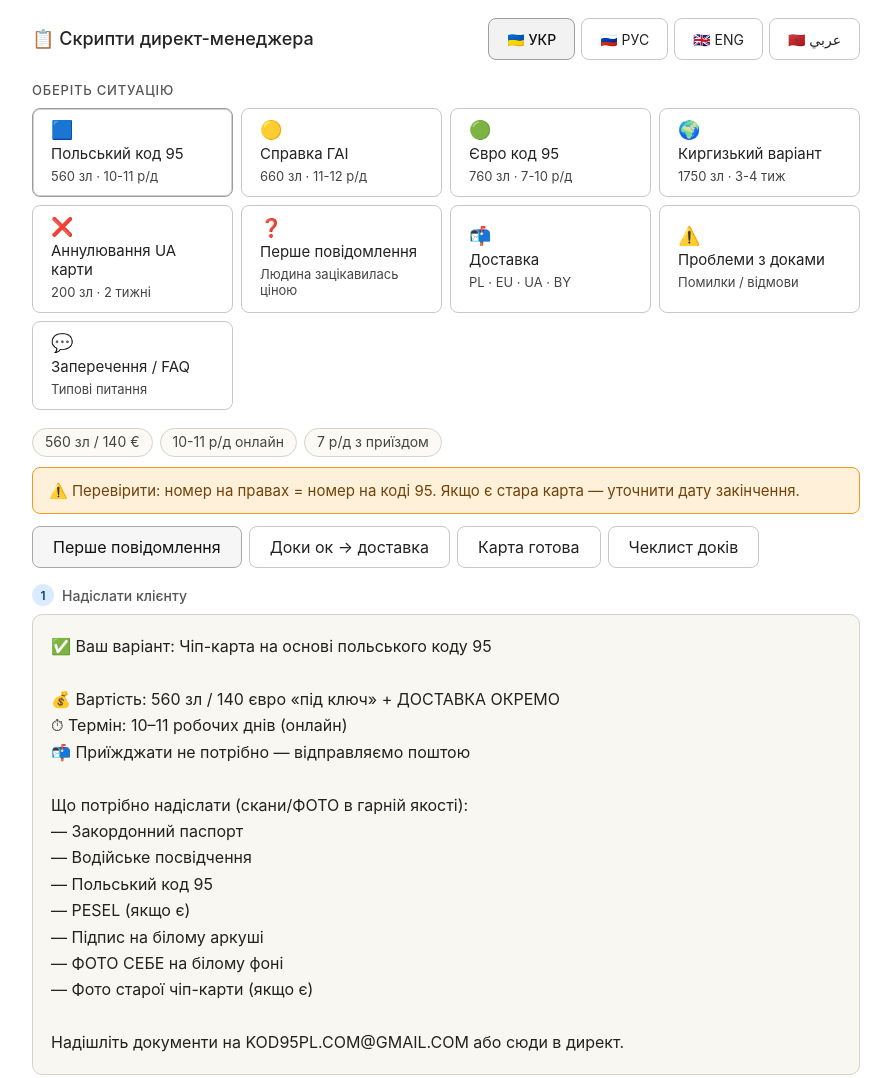
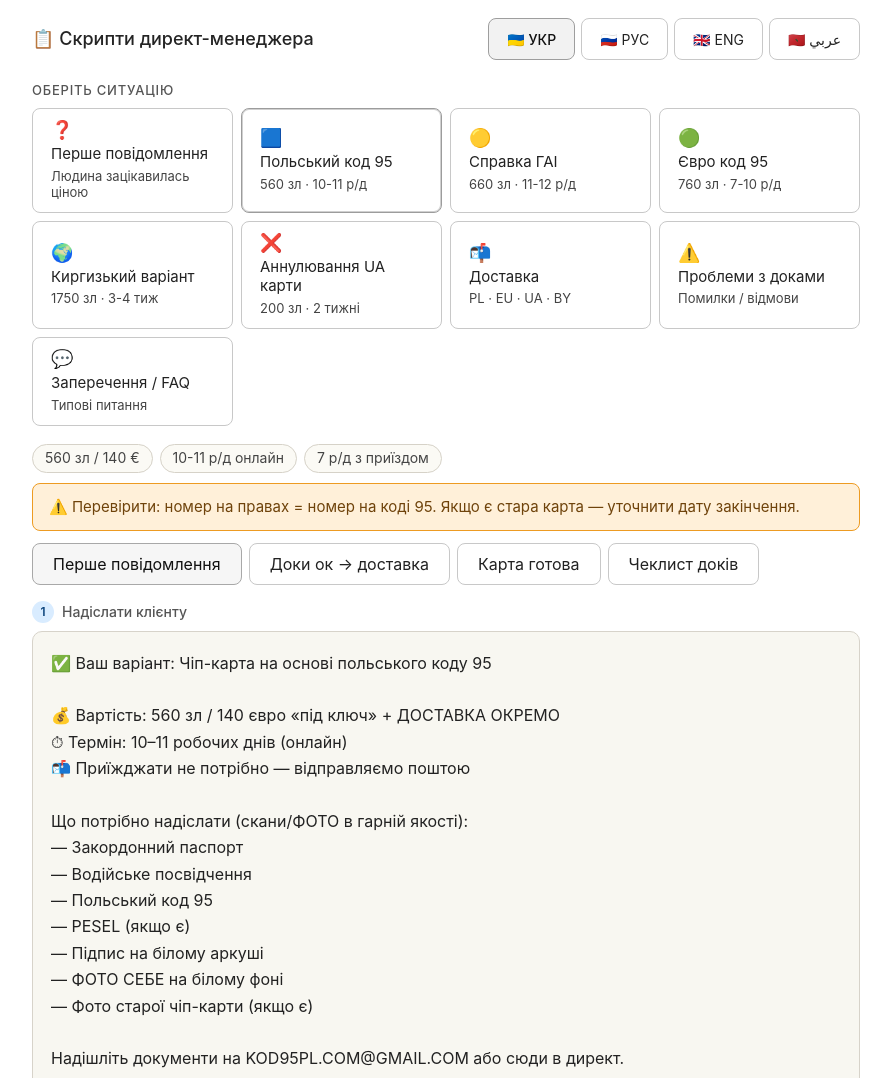
Before and after one commit to amazonikk/chip-card-scripts, a plain HTML site: page index.html in a window 1280 px wide. Shown: the top 1078 px of the page, without its empty margins (194-1085 px from the left). Drawn offline with Linux system fonts and the light colour scheme.

Commit message:
Update index.html

```diff
--- a/index.html
+++ b/index.html
@@ -137,7 +137,11 @@ body{margin:0;background:#fff;color:var(--color-text-primary)}
 </div>
 </div>
 <div class="sec-label" id="lbl-choose">Оберіть ситуацію</div>
-<div class="nav-grid">
+<div class="nav-grid"><button class="nav-btn" onclick="showPanel('p6',this)">
+<span class="nb-ico">❓</span>
+<span class="nb-t" data-ar="الرسالة الأولى" data-en="First message" data-ru="Первое сообщение" data-uk="Перше повідомлення">Перше повідомлення</span>
+<span class="nb-s">Людина зацікавилась ціною</span>
+</button>
 <button class="nav-btn on" onclick="showPanel('p1',this)">
 <span class="nb-ico">🟦</span>
 <span class="nb-t" data-ar="كود 95 البولندي" data-en="Polish code 95" data-ru="Польский код 95" data-uk="Польський код 95">Польський код 95</span>
@@ -163,11 +167,7 @@ body{margin:0;background:#fff;color:var(--color-text-primary)}
 <span class="nb-t" data-ar="إلغاء البطاقة الأوكرانية" data-en="Cancel UA card" data-ru="Аннулирование UA карты" data-uk="Аннулювання UA карти">Аннулювання UA карти</span>
 <span class="nb-s">200 зл · 2 тижні</span>
 </button>
-<button class="nav-btn" onclick="showPanel('p6',this)">
-<span class="nb-ico">❓</span>
-<span class="nb-t" data-ar="الرسالة الأولى" data-en="First message" data-ru="Первое сообщение" data-uk="Перше повідомлення">Перше повідомлення</span>
-<span class="nb-s">Людина зацікавилась ціною</span>
-</button>
+
 <button class="nav-btn" onclick="showPanel('p7',this)">
 <span class="nb-ico">📬</span>
 <span class="nb-t" data-ar="التوصيل" data-en="Delivery" data-ru="Доставка" data-uk="Доставка">Доставка</span>
```
